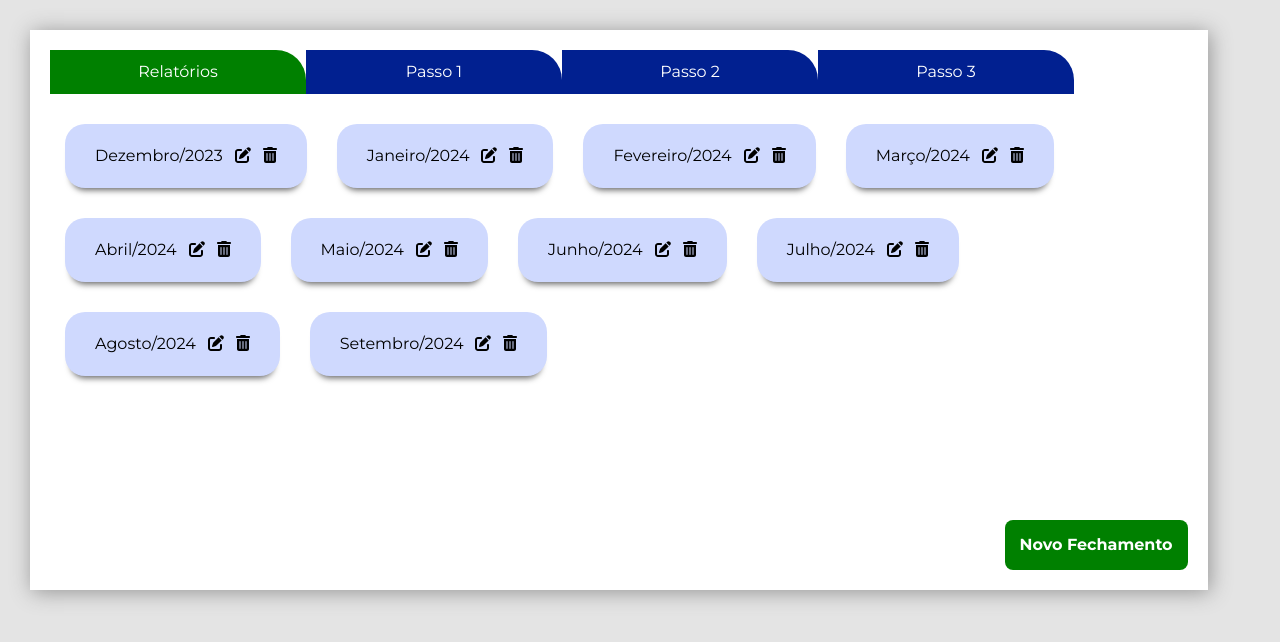
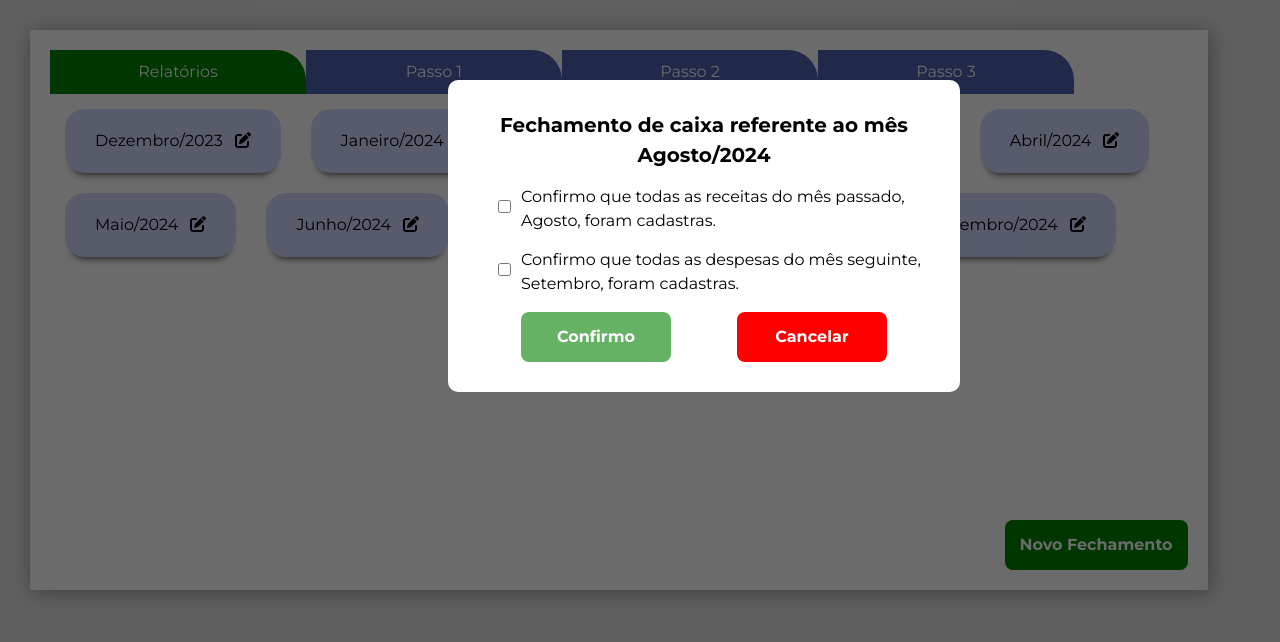
Before and after one commit to maisappreis/dental-clinic, a Next.js app: page /dental-clinic/pages/monthclosing in a window 1280 px wide. Both pictures are taken after a click on the button "Novo Fechamento". Shown: the top 642 px of the page. Built offline with nearby package versions, Linux system fonts and the light colour scheme.

Commit message:
feat: Working on implementing cash closing.

```diff
--- a/src/app/pages/monthclosing/MonthClosing.module.css
+++ b/src/app/pages/monthclosing/MonthClosing.module.css
@@ -11,6 +11,11 @@
   text-align: center;
   border-top-right-radius: 30px;
   cursor: pointer;
+}
+
+.tab:disabled {
+  opacity: 0.7;
+  pointer-events: none;
 }
 
 .tab:hover {
@@ -31,11 +36,19 @@
 
 .box {
   padding: 20px 30px;
-  margin: 15px 15px;
+  margin: 0 15px;
   background-color: var(--blue-light-color);
   box-shadow: 0 8px 6px -6px rgb(99, 99, 99);
   border-radius: 20px;
   cursor: pointer;
+}
+
+.summary {
+  background-color: rgb(230, 230, 230);
+  box-shadow: 0 8px 6px -6px rgb(99, 99, 99);
+  border-radius: 20px;
+  padding: 20px;
+  margin: 0 15px;
 }
 
 .inputs {
@@ -79,6 +92,14 @@
   width: 0;
 }
 
+.red {
+  color: red;
+}
+
+.green {
+  color: green;
+}
+
 @media only screen and (max-width: 1000px) {
   .speechbubble {
     display: none;
--- a/src/app/pages/monthclosing/page.tsx
+++ b/src/app/pages/monthclosing/page.tsx
@@ -5,21 +5,72 @@ import Reports from './reports';
 import TabOne from './tab1';
 import TabTwo from './tab2';
 import TabThree from './tab3';
+import Modal from "@/app/components/modal";
 
 export default function MonthClosing() {
   let tabContent: React.ReactNode;
   const [selectedTab, setSelectedTab] = useState("reports");
   const [buttonText, setButtonText] = useState("");
-
-  const tabsOptions = [
-    { id: "reports", label: "Relatórios" },
-    { id: "tab1", label: "Passo 1" },
-    { id: "tab2", label: "Passo 2" },
-    { id: "tab3", label: "Passo 3" }
-  ];
+  const [showModal, setShowModal] = useState(false);
+  const [modalTitle, setModalTitle] = useState('');
+  const [revenueDone, setRevenueDone] = useState(false);
+  const [expensesDone, setExpensesDone] = useState(false);
+  const [tabsOptions, setTabsOptions] = useState([
+    { id: "reports", label: "Relatórios", disabled: false },
+    { id: "tab1", label: "Passo 1", disabled: true },
+    { id: "tab2", label: "Passo 2", disabled: true },
+    { id: "tab3", label: "Passo 3", disabled: true }
+  ]);
 
   const handleTabClick = (tab: string) => {
     setSelectedTab(tab);
+  };
+
+  const handleButtonClick = () => {
+    if (selectedTab === "reports") {
+      openModal();
+    } else if (selectedTab === "tab1") {
+      setSelectedTab("tab2");
+    } else if (selectedTab === "tab2") {
+      setSelectedTab("tab3");
+    } else {
+      console.log("Salvar e concluir")
+      setSelectedTab("reports");
+      disableTabsOptions();
+    }
+  }
+
+  const openModal: () => void = () => {
+    setShowModal(true);
+    setModalTitle("Fechamento de caixa referente ao mês Agosto/2024");
+  };
+
+  const closeModal = () => {
+    setShowModal(false);
+    setRevenueDone(false);
+    setExpensesDone(false);
+  };
+
+  const isConfirmed = revenueDone && expensesDone;
+
+  const onConfirmationClick = () => {
+    setShowModal(false);
+    setSelectedTab("tab1");
+
+    const updatedTabsOptions = tabsOptions.map(tab => ({
+      ...tab,
+      disabled: false
+    }));
+
+    setTabsOptions(updatedTabsOptions);
+  }
+
+  const disableTabsOptions = () => {
+    const initialTabsOptions = tabsOptions.map(tab => ({
+      ...tab,
+      disabled: tab.id !== "reports"
+    }));
+    setTabsOptions(initialTabsOptions);
   };
 
   switch (selectedTab) {
@@ -63,12 +114,13 @@ export default function MonthClosing() {
     <div className="content">
       <div className={styles.tabs}>
         {tabsOptions.map(tab => (
-          <div
+          <button
             key={tab.id}
             className={`${styles.tab} ${selectedTab === tab.id ? styles.selected : ""}`}
-            onClick={() => handleTabClick(tab.id)}>
+            onClick={() => handleTabClick(tab.id)}
+            disabled={tab.disabled}>
             <span>{tab.label}</span>
-          </div>
+          </button>
         ))}
       </div>
 
@@ -76,10 +128,44 @@ export default function MonthClosing() {
         {tabContent}
       </div>
       <div className="flex justify-end w-full align-bottom mt-3">
-        <button className="btn green size-fit">
+        <button className="btn green size-fit" onClick={handleButtonClick}>
           {buttonText}
         </button>
       </div>
+      {showModal &&
+        <Modal title={modalTitle}>
+          <div className="flex form-item">
+            <input id="revenue" name="revenue" type="checkbox" className="form-radio"
+              checked={revenueDone} onChange={(e) => {
+                const checked = (e.target as HTMLInputElement).checked;
+                setRevenueDone(checked);
+              }}
+            />
+            <label htmlFor="has-installments" className="form-label">
+              Confirmo que todas as receitas do mês passado, Agosto, foram cadastras.
+            </label>
+          </div>
+          <div className="flex form-item">
+            <input id="expense" name="expense" type="checkbox" className="form-radio"
+              checked={expensesDone} onChange={(e) => {
+                const checked = (e.target as HTMLInputElement).checked;
+                setExpensesDone(checked);
+              }}
+            />
+            <label htmlFor="has-installments" className="form-label">
+              Confirmo que todas as despesas do mês seguinte, Setembro, foram cadastras.
+            </label>
+          </div>
+          <div className="flex justify-around mt-4">
+            <button className="btn green size" disabled={!isConfirmed} onClick={onConfirmationClick}>
+              Confirmo
+            </button>
+            <button onClick={closeModal} className="btn red size">
+              Cancelar
+            </button>
+          </div>
+        </Modal>
+      }
     </div>
   )
 }
--- a/src/app/pages/monthclosing/reports.tsx
+++ b/src/app/pages/monthclosing/reports.tsx
@@ -1,6 +1,6 @@
 import styles from "./MonthClosing.module.css";
 import { FontAwesomeIcon } from "@fortawesome/react-fontawesome";
-import { faPenToSquare, faTrashCan } from '@fortawesome/free-solid-svg-icons';
+import { faPenToSquare } from '@fortawesome/free-solid-svg-icons';
 
 export default function Reports() {
 
@@ -21,19 +21,16 @@ export default function Reports() {
     console.log('Editar', id)
   }
 
-  const deleteReport = (id: string) => {
-    console.log('Excluir', id)
-  }
 
   return (
     <div className="flex justify-left w-full flex-wrap">
       {reports.map((report) => (
         <div
           key={report.id}
-          className={styles.box}>
+          className={`${styles.box}`}
+          style={{marginBottom: 20}}>
           {report.label}
           <FontAwesomeIcon icon={faPenToSquare} className="ml-3" onClick={() => editReport(report.id)} />
-          <FontAwesomeIcon icon={faTrashCan} className="ml-3" onClick={() => deleteReport(report.id)} />
         </div>
       ))}
     </div>
--- a/src/app/pages/monthclosing/tab2.tsx
+++ b/src/app/pages/monthclosing/tab2.tsx
@@ -3,42 +3,79 @@ import { useState } from 'react';
 import styles from "./MonthClosing.module.css";
 
 export default function TabTwo() {
-  const [bankValue, setBankValue] = useState("reports");
-  const [cashValue, setCashValue] = useState("reports");
-  const [pagBankValue, setPagBankValue] = useState("reports");
+  const [bankValue, setBankValue] = useState(0);
+  const [cashValue, setCashValue] = useState(0);
+  const [pagBankValue, setPagBankValue] = useState(0);
 
   const handleInputChange = (e: React.ChangeEvent<HTMLInputElement>) => {
     const { name, value } = e.target;
     console.log('name', name)
     console.log('value', value)
 
-    // let newValue = value;
+    const newValue = parseFloat(value) || 0;
 
-    // setFormData((prevData) => ({
-    //   ...prevData,
-    //   [name]: newValue,
-    // }));
+    if (name === "bankValue") {
+      setBankValue(newValue);
+    } else if (name === "cashValue") {
+      setCashValue(newValue);
+    } else if (name === "pagBankValue") {
+      setPagBankValue(newValue);
+    }
   };
+
+  const sumValues = bankValue + cashValue + pagBankValue
+
+  const diffValues = () => {
+    const inputs = sumValues;
+    const revenue = 7300;
+
+    return inputs- revenue
+  }
 
   return (
     <div className="flex justify-center">
       <div className={`${styles.box} w-1/2`}>
         <div className="flex form-item">
-          <label htmlFor="value" className="form-label">Banco do Brasil:</label>
-          <input id="value" name="value" type="number" className="form-input"
+          <label htmlFor="bankValue" className="form-label">Banco do Brasil:</label>
+          <input id="bankValue" name="bankValue" type="number" className="form-input"
             value={bankValue} onChange={handleInputChange} min="0.001" step="0.001" required />
         </div>
 
         <div className="flex form-item">
-          <label htmlFor="value" className="form-label">Dinheiro:</label>
-          <input id="value" name="value" type="number" className="form-input"
+          <label htmlFor="cashValue" className="form-label">Dinheiro:</label>
+          <input id="cashValue" name="cashValue" type="number" className="form-input"
             value={cashValue} onChange={handleInputChange} min="0.001" step="0.001" required />
         </div>
 
         <div className="flex form-item">
-          <label htmlFor="value" className="form-label">PagBank:</label>
-          <input id="value" name="value" type="number" className="form-input"
+          <label htmlFor="pagBankValue" className="form-label">PagBank:</label>
+          <input id="pagBankValue" name="pagBankValue" type="number" className="form-input"
             value={pagBankValue} onChange={handleInputChange} min="0.001" step="0.001" required />
+        </div>
+      </div>
+      <div className={`${styles.summary} w-1/2`}>
+      <div className="flex-col">
+          <div className="flex justify-between my-2">
+            <span className="mr-4 font-bold">Soma das entradas:</span>
+            <span className="font-bold">R$ {(sumValues).toFixed(2).replace('.', ',')}</span>
+          </div>
+        </div>
+        <div className="flex-col">
+          <div className="flex justify-between my-2">
+            <span className="mr-4 font-bold">Receita Bruta:</span>
+            <span className="font-bold">R$ 7300,00</span>
+          </div>
+        </div>
+        <p className="my-4">A soma das entradas deve ser igual ao valor da receita bruta calculada.</p>
+        <div className="flex-col">
+          <div className="flex justify-between my-2">
+            <span className={`mr-4 font-bold ${diffValues() === 0 ? styles.green : styles.red}`}>
+              Diferença:
+            </span>
+            <span className={`font-bold ${diffValues() === 0 ? styles.green : styles.red}`}>
+              R$ {(diffValues()).toFixed(2).replace('.', ',')}
+            </span>
+          </div>
         </div>
       </div>
     </div>
--- a/src/app/pages/monthclosing/tab3.tsx
+++ b/src/app/pages/monthclosing/tab3.tsx
@@ -8,16 +8,23 @@ interface ValuesProps {
 
 export default function TabThree() {
 
+  const summary = [
+    { id: 1, label: "Receita Bruta:", value: 7300 },
+    { id: 2, label: "Receita Líquida:", value: 7200 },
+    { id: 3, label: "Despesas:", value: 850 },
+    { id: 4, label: "Lucro Mirian:", value: 6500 },
+  ]
+
   const inputs = [
     { id: 1, label: "Banco do Brasil:", value: 2156.5 },
-    { id: 2, label: "Dinhero:", value: 3000 },
+    { id: 2, label: "Dinheiro:", value: 3000 },
     { id: 3, label: "PagBank:", value: 2006.5 },
-    { id: 4, label: "Alana:", value: 450.5 },
+    { id: 4, label: "Dentista Alana:", value: 450.5 },
   ];
 
   const outputs = [
-    { id: 1, label: "Contas à pagar:", value: 850 },
-    { id: 2, label: "Mirian:", value: 6500 }
+    { id: 1, label: "Despesas:", value: 850 },
+    { id: 2, label: "Dentista Mirian:", value: 6500 }
   ];
 
   const sumValues = (array: ValuesProps[]) => {
@@ -27,6 +34,18 @@ export default function TabThree() {
   return (
     <div className="flex-col">
       <div className="flex justify-center w-full">
+        <div className={`${styles.summary}`}>
+          <h3 className="font-bold mb-4 text-center">Resumo</h3>
+          {summary.map((item) => (
+            <div key={item.id} className="flex-col">
+              <div className="flex justify-between my-2">
+                <span className="mr-4">{item.label}</span>
+                <span>R$ {(item.value).toFixed(2).replace('.', ',')}</span>
+              </div>
+            </div>
+          ))}
+        </div>
+
         <div className={styles.inputs}>
           <h3 className="font-bold mb-4 text-center">Entradas</h3>
           {inputs.map((input) => (
@@ -68,10 +87,10 @@ export default function TabThree() {
         </div>
       </div>
 
-      <div className="flex justify-center w-full">
+      <div className="flex justify-center w-full mt-4">
         <div className={`flex ${styles.box}`}>
           <h3 className="font-bold">
-            Saldo: R$ {(sumValues(inputs) - sumValues(outputs)).toFixed(2).replace('.', ',')}
+            Saldo consultório: R$ {(sumValues(inputs) - sumValues(outputs)).toFixed(2).replace('.', ',')}
           </h3>
         </div>
       </div>
```
